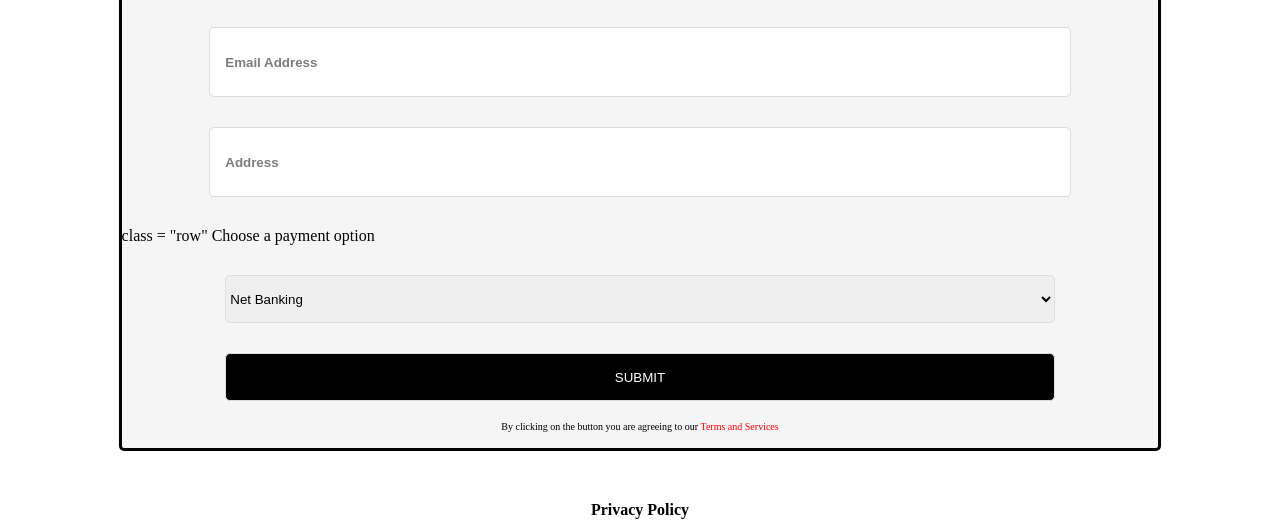
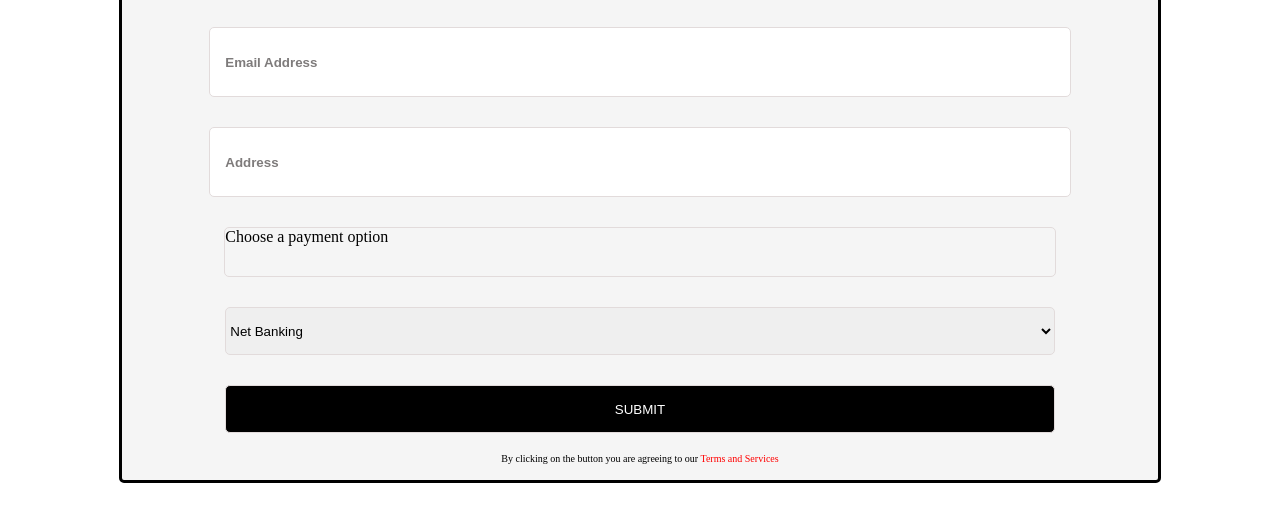
Before and after one commit to adhiraj-gupta/WebTechLabProject, a plain HTML site: page register.html in a window 1280 px wide. Shown: the part 790-1320 px from the top of the page. Drawn offline with Linux system fonts and the light colour scheme.

Commit message:
Update register.html

```diff
--- a/register.html
+++ b/register.html
@@ -52,7 +52,7 @@
                     <input class="row" id="last-name" type="number" placeholder ="Enter Mobile No.">
                     <input class="row" id="email" type="email"placeholder="Email Address">
                     <input class="row" id="password" type="text" placeholder="Address">
-                    <label for="paymentOption"> class = "row" Choose a payment option</label>
+                    <label class = "row" for="paymentOption"> Choose a payment option</label>
                     <select class = "row" id="PaymentOption" name="PaymentOption">
                     <option value="Net Banking">Net Banking</option>
                     <option value="Credit Card">Credit Card</option>
```
